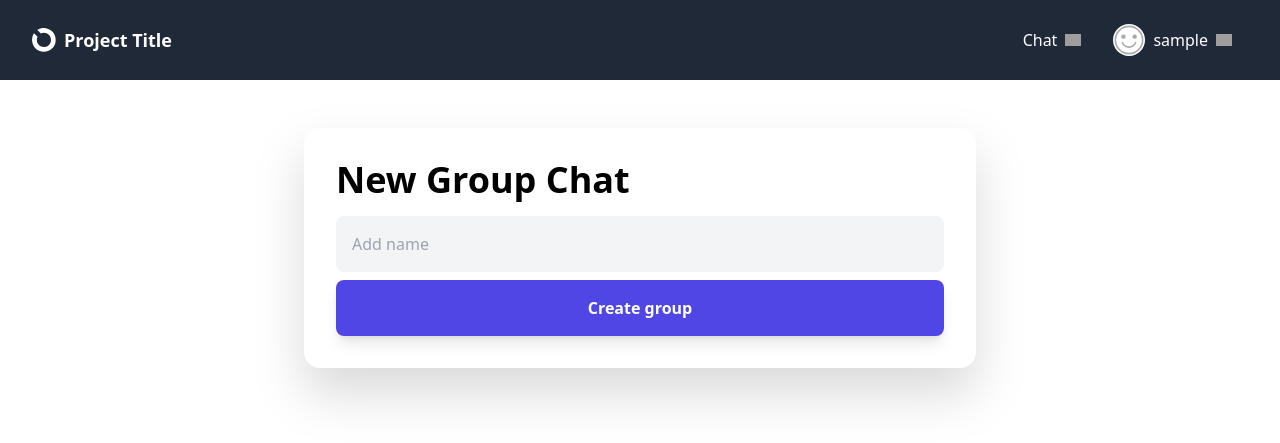
After one commit to mathlover1998/online-chat, a Django app: page /chat/new_groupchat in a window 1280 px wide. The commit adds this page. Shown: the top 443 px of the page. Run offline with Django 5.2, Linux system fonts and the light colour scheme; the visitor is signed in with stand-in values (Sample User, id 1); data that the repository does not hold is empty; parts of the project's set-up code (start-up, migrations or seed data) failed here and were passed over; some libraries are stand-ins or nearby versions; grey boxes are pictures that could not be loaded.

Commit message:
create create_groupchat func and update online_count consumers

```diff
--- a/rtchats/models.py
+++ b/rtchats/models.py
@@ -5,6 +5,8 @@ import shortuuid
 # Create your models here.
 class ChatGroup(models.Model):
     group_name = models.CharField(max_length=128,unique=True,default=shortuuid.uuid)
+    groupchat_name = models.CharField(max_length=128,blank=True,null=True)
+    admin = models.ForeignKey(User,related_name='groupchats',blank=True,null=True,on_delete=models.SET_NULL)
     users_online = models.ManyToManyField(User,related_name='online_in_groups',blank=True)
     members = models.ManyToManyField(User,related_name='chat_groups',blank=True)
     is_private = models.BooleanField(default=False)
--- a/rtchats/urls.py
+++ b/rtchats/urls.py
@@ -2,6 +2,7 @@ from django.urls import path
 from .views import *
 urlpatterns = [
     path('',chat_view,name='home'),
+    path('chat/new_groupchat',create_groupchat,name='new_groupchat'),
     path('chat/<username>',get_or_create_chatroom,name='start-chat'),
     path('chat/room/<chatroom_name>',chat_view,name='chatroom'),
 ]
--- a/rtchats/views.py
+++ b/rtchats/views.py
@@ -16,6 +16,10 @@ def chat_view(request,chatroom_name ='public-chat'):
             if member != request.user:
                 other_user = member
                 break
+    if chat_group.groupchat_name:
+        if request.user not in chat_group.members.all():
+            chat_group.members.add(request.user)
+
     #does not need anymore when using websocket
     # if request.htmx:
     #     body = request.POST.get('message')
@@ -29,7 +33,8 @@ def chat_view(request,chatroom_name ='public-chat'):
     context = {
         'chat_messages':messages,
         'other_user': other_user,
-        'group_name': chatroom_name
+        'group_name': chatroom_name,
+        'chat_group':chat_group
     }
     return render(request,'rtchat/chat.html',context)
 
@@ -51,3 +56,15 @@ def get_or_create_chatroom(request,username):
         chatroom = ChatGroup.objects.create(is_private=True)
         chatroom.members.add(other_user,request.user)
     return redirect('chatroom',chatroom_name=chatroom.group_name)
+
+@login_required
+def create_groupchat(request):
+    if request.method =='POST':
+        groupchat_name = request.POST.get("groupchat_name")
+        new_groupchat = ChatGroup.objects.create(admin=request.user,groupchat_name = groupchat_name)
+        new_groupchat.members.add(request.user)
+        # context = {
+        #     'message':
+        # }
+        return redirect('chatroom',new_groupchat.group_name)
+    return render(request,'rtchat/create_groupchat.html')
--- a/templates/base.html
+++ b/templates/base.html
@@ -96,6 +96,15 @@
         .alert-success { @apply bg-emerald-600 }
         .alert-warning { @apply bg-orange-600 }
         .alert-danger { @apply bg-red-600 }
+        .green-dot {
+            @apply rounded-full bg-green-500 p-1.5
+        }
+        .gray-dot {
+            @apply rounded-full bg-gray-500 p-1.5
+        }
+        .graylight-dot {
+            @apply rounded-full bg-gray-300 p-1.5
+        }
     </style>
 </head>
 <body class="{% block class %}{% endblock %}">
--- a/templates/includes/header.html
+++ b/templates/includes/header.html
@@ -8,7 +8,30 @@
     <nav class="block relative">
         <ul class="navitems flex items-center justify-center h-full">
             {% if request.user.is_authenticated %}
-            <li><a href="/">Home</a></li>
+            <li x-data="{ dropdownOpen: false }" class="relative">
+                <a @click="dropdownOpen = !dropdownOpen" @click.away="dropdownOpen = false" class="cursor-pointer select-none">
+                    Chat
+                    <img x-bind:class="dropdownOpen && 'rotate-180 duration-300'" class="w-4" src="https://img.icons8.com/small/32/ffffff/expand-arrow.png"/>
+                </a>
+                <div x-show="dropdownOpen" x-cloak class="absolute right-0 bg-white text-black shadow rounded-lg w-40 p-2 z-20"
+                x-transition:enter="duration-300 ease-out"
+                x-transition:enter-start="opacity-0 -translate-y-5 scale-90"
+                x-transition:enter-end="opacity-100 translate-y-0 scale-100"
+                >
+                    <ul class="hoverlist [&>li>a]:justify-end">
+                        {% for chatroom in user.chat_groups.all %}
+                            {% if chatroom.is_private %}
+                                {% for member in chatroom.members.all %}
+                                    {% if member != user %}
+                                        <li><a href="{% url 'chatroom' chatroom.group_name %}">{{ member.profile.name }}</a></li>
+                                    {% endif %}
+                                {% endfor %}
+                            {% endif %}
+                        {% endfor %}
+                    </ul>
+                </div>
+            </li>
+
             <li x-data="{ dropdownOpen: false }" class="relative">
                 <a @click="dropdownOpen = !dropdownOpen" @click.away="dropdownOpen = false" class="cursor-pointer select-none">
                     <img class="h-8 w-8 rounded-full object-cover" src="{{ user.profile.avatar }}"/>
@@ -23,6 +46,7 @@
                     <ul class="hoverlist [&>li>a]:justify-end">
                         <li><a href="{% url 'profile' %}">My Profile</a></li>
                         <li><a href="{% url 'profile-edit' %}">Edit Profile</a></li>
+                        <li><a href="{% url 'new_groupchat' %}">Create Chat</a></li>
                         <li><a href="{% url 'profile-settings' %}">Settings</a></li>
                         <li><a href="{% url 'account_logout' %}">Log Out</a></li>
                     </ul>
--- /dev/null
+++ b/templates/rtchat/create_groupchat.html
@@ -0,0 +1,9 @@
+{% extends "layouts/box.html" %}
+{% block content %}
+<h1>New Group Chat</h1>
+<form method='post'>
+{% csrf_token %}
+<input type="text" name="groupchat_name" placeholder= "Add name" class='p-4 text-black' maxlength='300' autoforcus>
+<input type="submit" value="Create group" class='mt-2'>
+</form>
+{% endblock content %}
```
Also changed, not shown: rtchats/consumers.py (+6 -2 lines), templates/rtchat/chat.html (+4 -16 lines), templates/rtchat/partials/online_count.html (+19 -0 lines), rtchats/migrations/0004_chatgroup_admin_chatgroup_groupchat_name_and_more.py (added).
